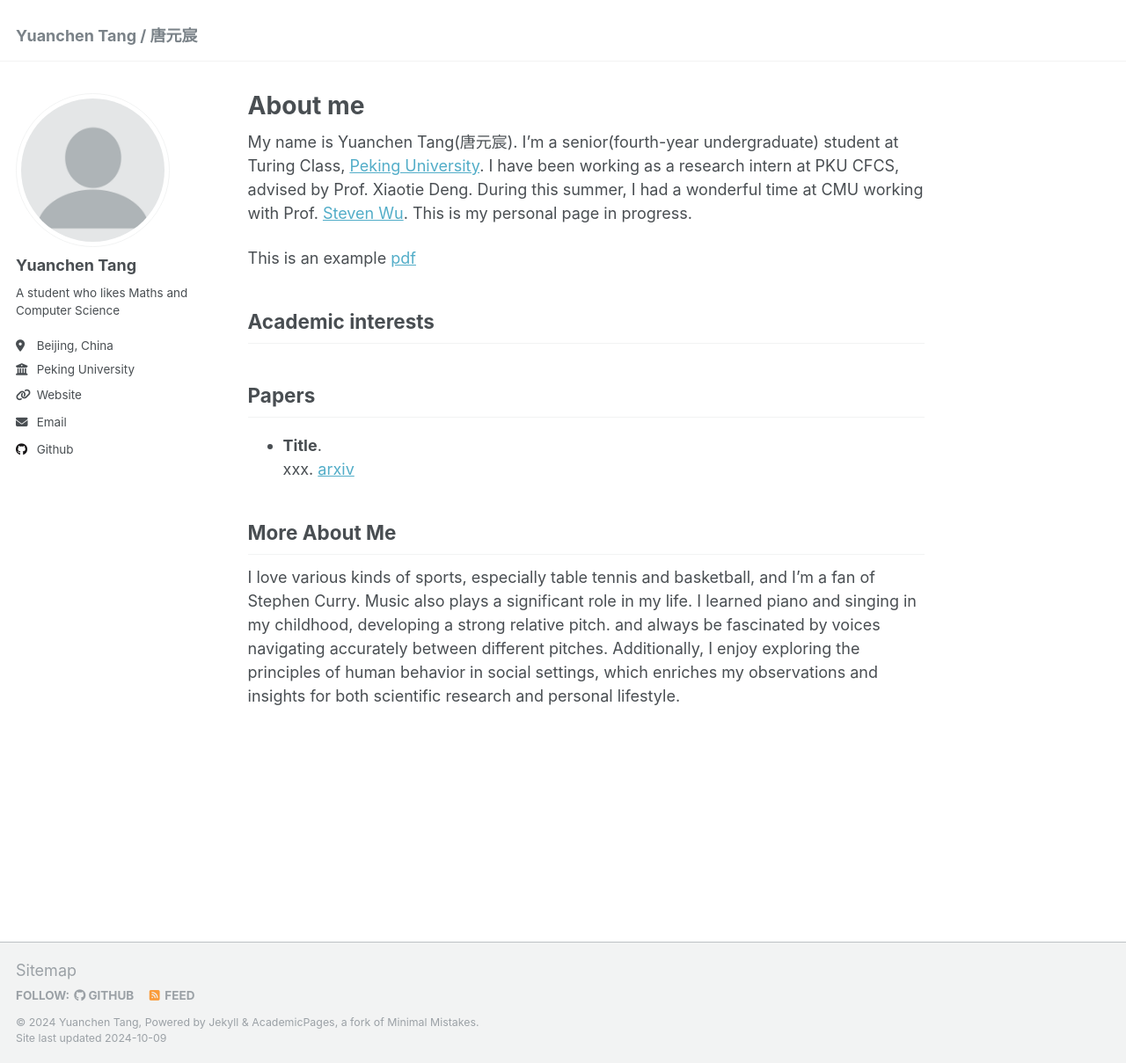
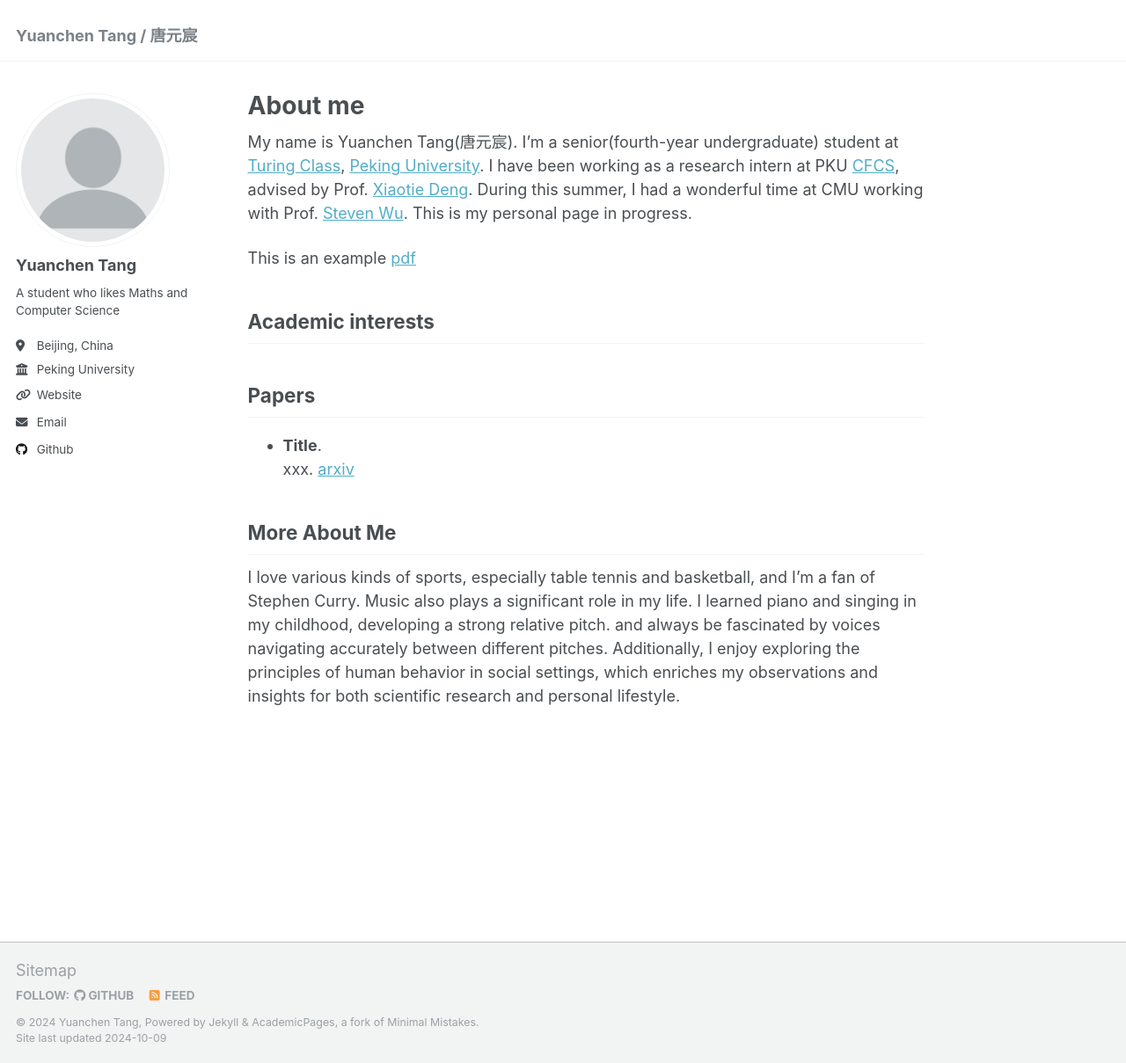
Before and after one commit to BrianTang02/briantang02.github.io, a Jekyll site: the page built from _pages/about.md, in a window 1280 px wide and 1209 px high. Shown: the whole window at 88% size. Built offline with Jekyll 4.4.1, drawn with Linux system fonts in a browser that asks for light colours; part of the change alters nothing that is shown.

```diff
--- a/_pages/about.md
+++ b/_pages/about.md
@@ -7,8 +7,8 @@ redirect_from:
   - /about.html
 ---
 
-My name is Yuanchen Tang(唐元宸). I'm a senior(fourth-year undergraduate) student at Turing Class, [Peking University](https://www.pku.edu.cn).
-I have been working as a research intern at PKU CFCS, advised by Prof. Xiaotie Deng. During this summer, I had a wonderful time at CMU working with Prof. [Steven Wu](https://zstevenwu.com).
+My name is Yuanchen Tang(唐元宸). I'm a senior(fourth-year undergraduate) student at [Turing Class](https://cfcs.pku.edu.cn/english/research/turing_program/introduction1/index.htm), [Peking University](https://www.pku.edu.cn).
+I have been working as a research intern at PKU [CFCS](https://cfcs.pku.edu.cn/english/), advised by Prof. [Xiaotie Deng](https://cfcs.pku.edu.cn/english/people/faculty/xiaotiedeng/index.htm). During this summer, I had a wonderful time at CMU working with Prof. [Steven Wu](https://zstevenwu.com).
 This is my personal page in progress.
 
 This is an example [pdf](files/paper1.pdf)
```
